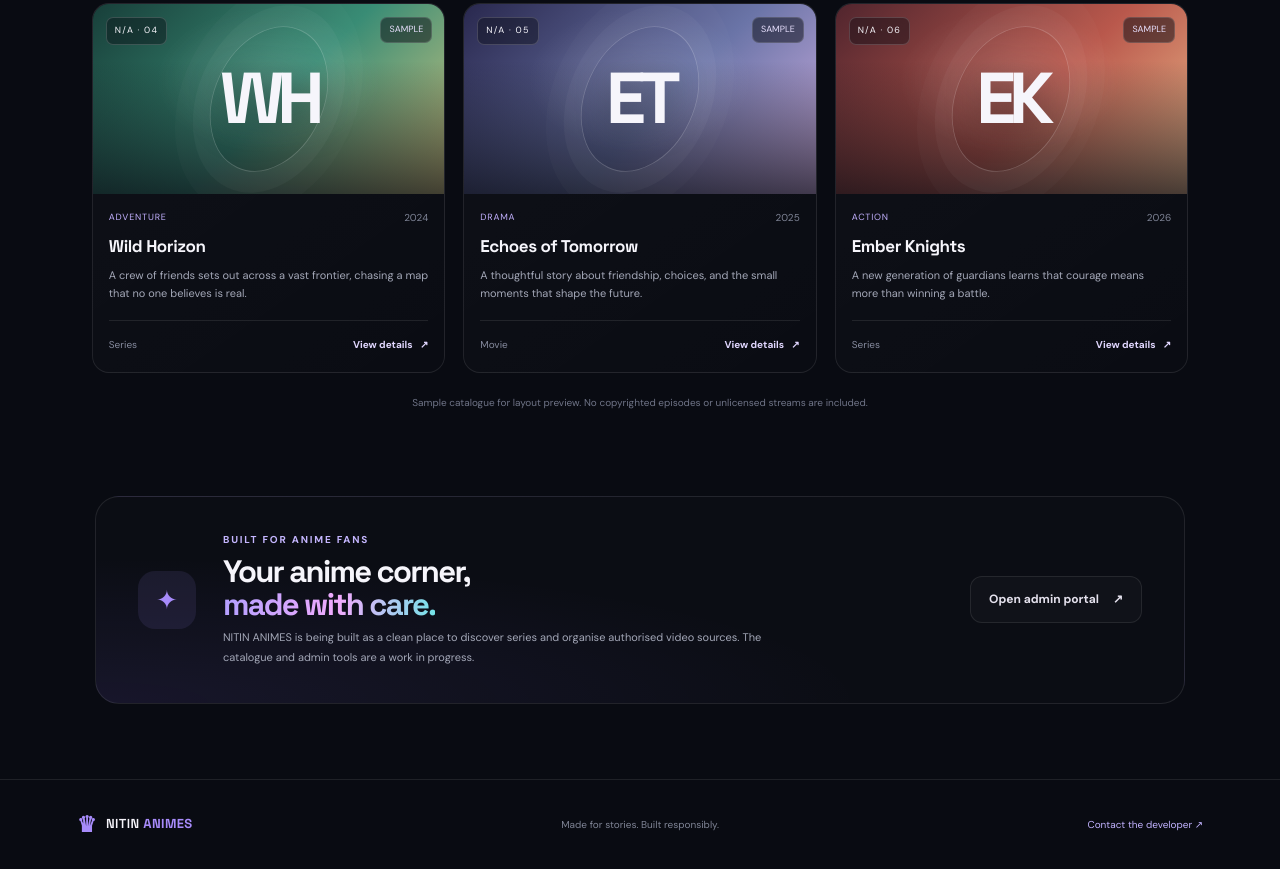
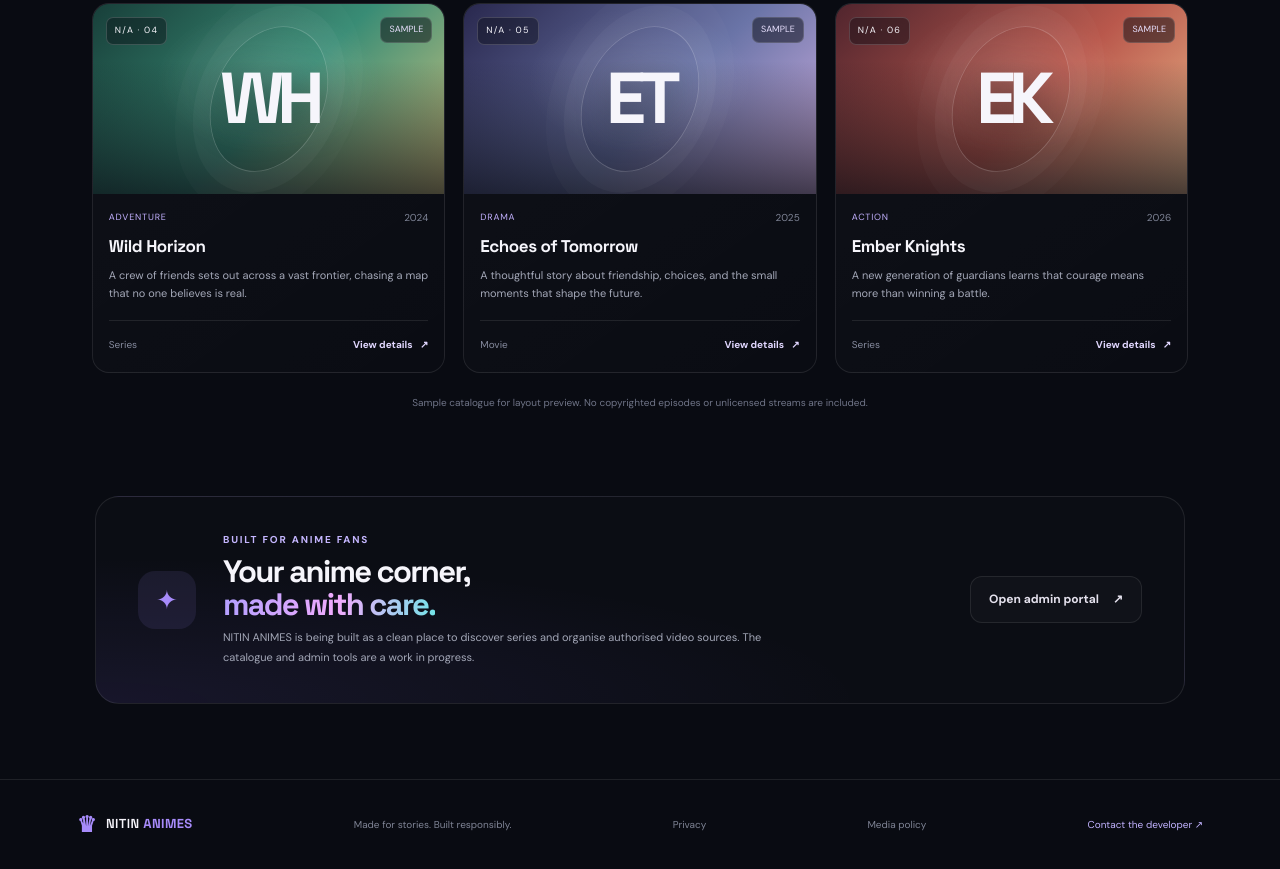
Before and after one commit to mangakinghindiofficialanimes-lang/Web, a plain HTML site: page index.html in a window 1280 px wide. Shown: the part 1371-2240 px from the top of the page. Drawn offline with nearby package versions, Linux system fonts and the light colour scheme.

Commit message:
Add privacy and media policy links

```diff
--- a/index.html
+++ b/index.html
@@ -60,7 +60,7 @@
     <section class="feature-panel" id="about"><div class="feature-symbol">✦</div><div><div class="eyebrow">BUILT FOR ANIME FANS</div><h2>Your anime corner,<br><span class="gradient-text">made with care.</span></h2><p>NITIN ANIMES is being built as a clean place to discover series and organise authorised video sources. The catalogue and admin tools are a work in progress.</p></div><a href="admin.html" class="secondary-button">Open admin portal <span aria-hidden="true">↗</span></a></section>
   </main>
 
-  <footer class="footer"><a class="brand footer-brand" href="#"><span class="footer-crown">♛</span><span>NITIN <b>ANIMES</b></span></a><span>Made for stories. Built responsibly.</span><a href="mailto:mythicsframestelegram@gmail.com">Contact the developer ↗</a></footer>
+  <footer class="footer"><a class="brand footer-brand" href="#"><span class="footer-crown">♛</span><span>NITIN <b>ANIMES</b></span></a><span>Made for stories. Built responsibly.</span><a href="privacy.html">Privacy</a><a href="media-policy.html">Media policy</a><a href="mailto:mythicsframestelegram@gmail.com">Contact the developer ↗</a></footer>
 
   <dialog id="animeDialog" class="anime-dialog"><button class="dialog-close" id="closeDialog" aria-label="Close details">×</button><div class="dialog-art" id="dialogArt"><span id="dialogSymbol">✦</span></div><div class="dialog-content"><div class="eyebrow" id="dialogGenre">FEATURED SERIES</div><h2 id="dialogTitle">Anime title</h2><p id="dialogDescription"></p><div class="dialog-meta" id="dialogMeta"></div><div id="episodeArea" class="episode-area"><h3>Episodes</h3><p class="source-note">No authorised video source has been configured for this sample title yet.</p></div><button class="primary-button dialog-ok" id="dialogOk">Back to library</button></div></dialog>
   <div class="toast" id="toast" role="status" aria-live="polite"></div>
```
